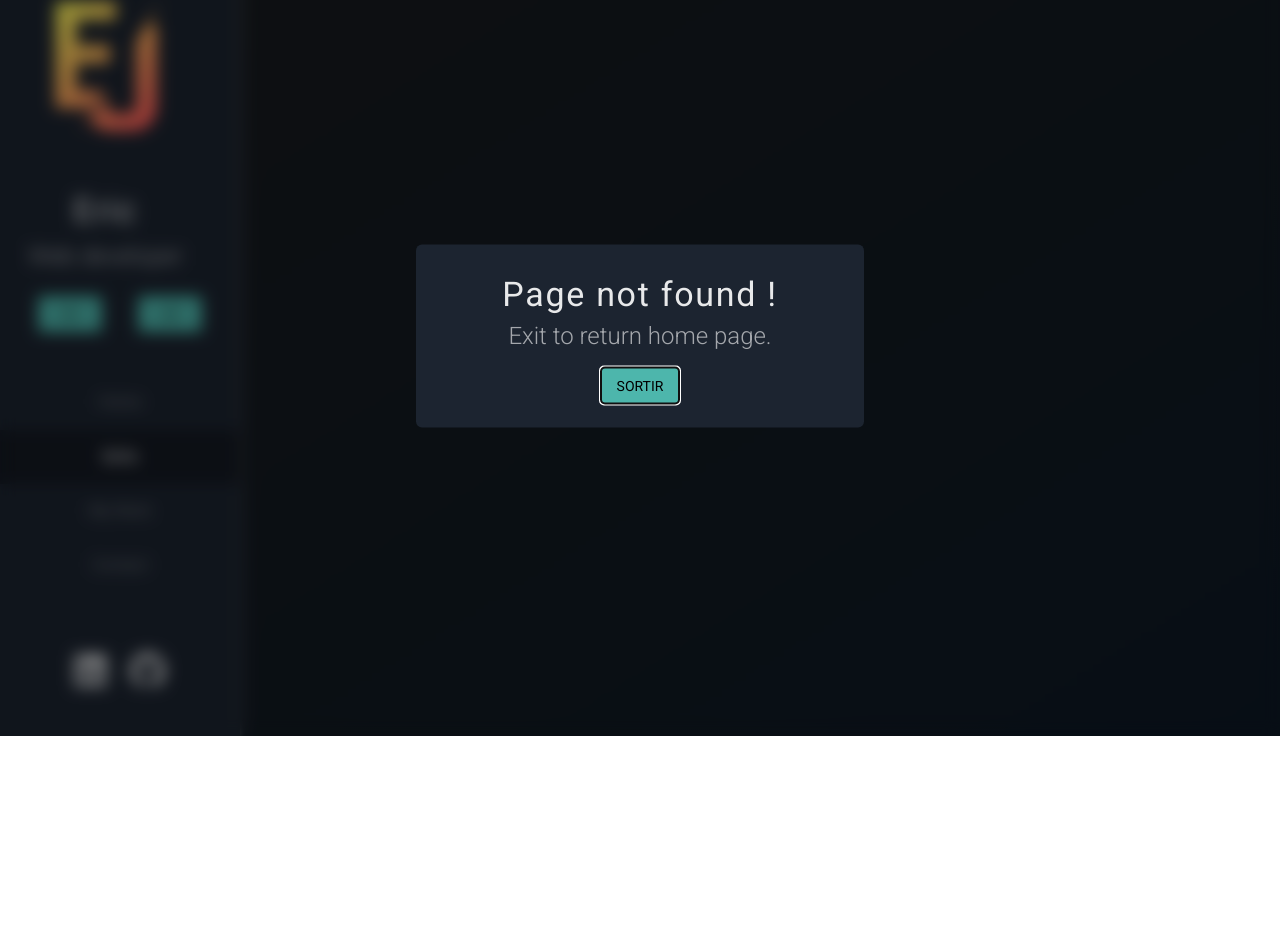
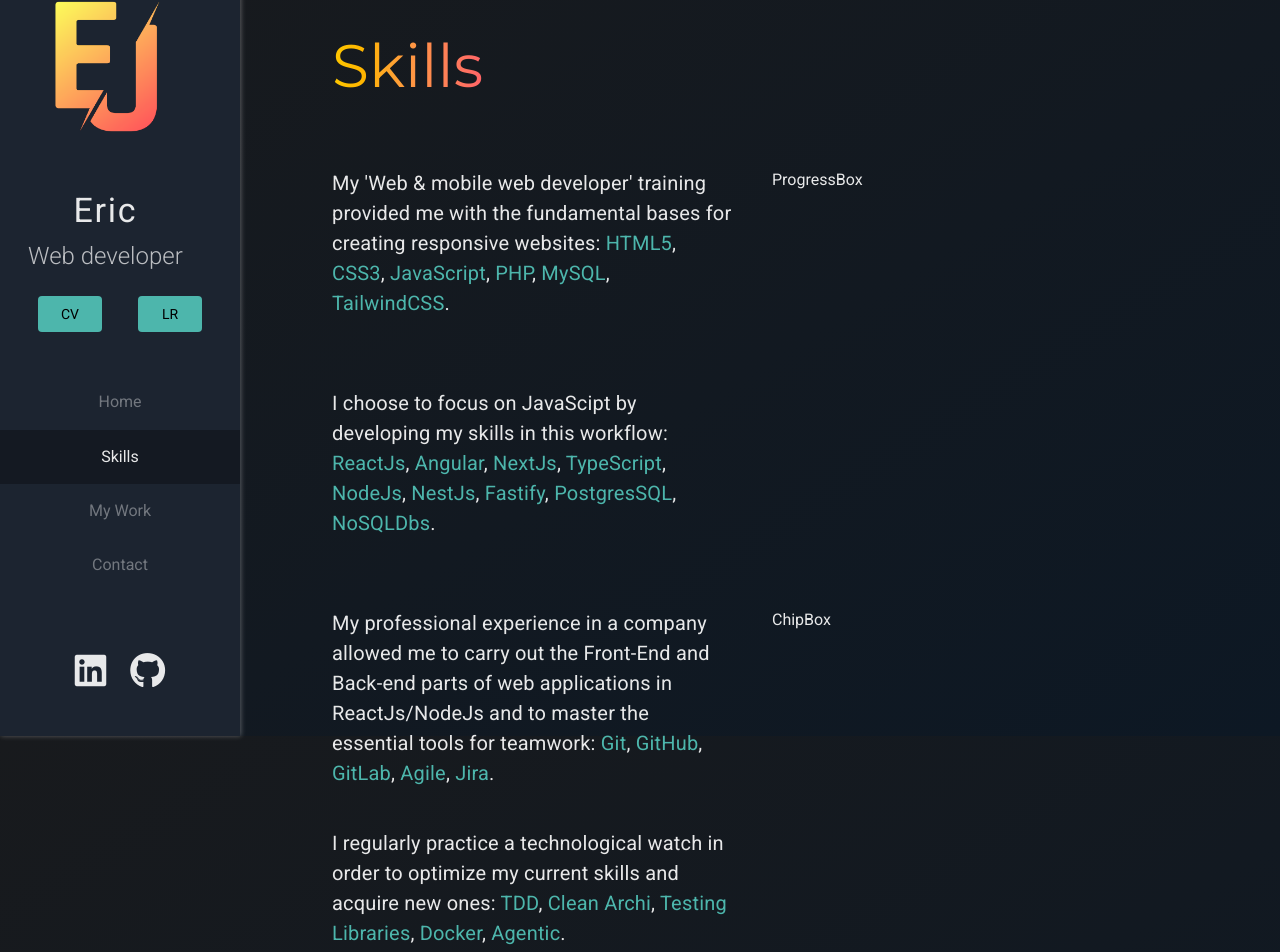
Before and after one commit to Eric-Juquel/eric-j-portfolio-v2, a React (Vite) app: page /skills in a window 1280 px wide. Before the commit this address had no page. Shown: the part 64-1016 px from the top of the page. Before the commit the page ends 800 px from the top, so only its background shows below. Built offline with nearby package versions, Linux system fonts and the light colour scheme; a web font is replaced by a local one.

Commit message:
feat: skills page layout and paragraphes

```diff
--- a/src/App.tsx
+++ b/src/App.tsx
@@ -4,6 +4,7 @@ import { APP_ROUTES } from "./modules/core/routes";
 import HomeView from "./modules/home/HomeView";
 import "@fortawesome/fontawesome-free/css/all.min.css";
 import NotFound from "./modules/core/error/NotFound";
+import SkillsView from "./modules/skills/SkillsView";
 
 export default function App() {
   return (
@@ -11,6 +12,7 @@ export default function App() {
       <Routes>
         <Route path="/" element={<Navigate to={APP_ROUTES.home.href} />} />
         <Route path={`${APP_ROUTES.home.href}/*`} element={<HomeView />} />
+        <Route path={`${APP_ROUTES.skills.href}/*`} element={<SkillsView />} />
         <Route path="/*" element={<NotFound />} />
       </Routes>
     </Layout>
--- a/src/index.css
+++ b/src/index.css
@@ -34,6 +34,11 @@
 }
 
 @layer components {
+  /* Typography */
+  .body1 {
+    @apply text-[20px] font-roboto font-normal leading-[1.5] tracking-[0.00938em];
+  }
+
   .button-regular {
     @apply cursor-pointer text-sm text-black bg-secondary hover:bg-secondary-hover px-4 py-2 min-w-16 rounded-sm uppercase transition-colors ease-in-out;
   }
--- a/src/modules/core/layout/Layout.tsx
+++ b/src/modules/core/layout/Layout.tsx
@@ -23,7 +23,7 @@ export default function Layout({
       </div>
 
       <main className="flex flex-col w-full h-full lg:ml-60 lg:max-w-[calc(100vw-16rem)] overflow-y-auto">
-        <section className="flex min-h-[100vh] p-20 pr-0">{children}</section>
+        <section className="flex min-h-[100vh] p-20">{children}</section>
       </main>
     </>
   );
--- /dev/null
+++ b/src/modules/skills/ChipBox.tsx
@@ -0,0 +1,3 @@
+export default function ChipBox() {
+  return <div>ChipBox</div>;
+}
--- /dev/null
+++ b/src/modules/skills/ProgressBox.tsx
@@ -0,0 +1,3 @@
+export default function ProgressBox() {
+  return <div>ProgressBox</div>;
+}
--- /dev/null
+++ b/src/modules/skills/SkillParagraph.tsx
@@ -0,0 +1,26 @@
+export interface SkillPragraphProps {
+  label: string;
+  list: string[];
+  className?: string;
+}
+
+export default function SkillPragraph({
+  label,
+  list,
+  className = "",
+}: SkillPragraphProps) {
+  return (
+    <div className={className}>
+      <p className="text-light body1 text-center lg:text-left">
+        {label}:{" "}
+        {list.map((skill, i) => (
+          <span key={skill}>
+            <span className="text-secondary">{skill}</span>
+            {i < list.length - 1 && ", "}
+          </span>
+        ))}
+        .
+      </p>
+    </div>
+  );
+}
--- /dev/null
+++ b/src/modules/skills/SkillsView.tsx
@@ -0,0 +1,49 @@
+import { useTranslation } from "react-i18next";
+import ChipBox from "./ChipBox";
+import ProgressBox from "./ProgressBox";
+import SkillParagraph from "./SkillParagraph";
+import { list_1, list_2, list_3, list_4 } from "./skills.const";
+
+export default function SkillsView() {
+  const { t } = useTranslation();
+  return (
+    <div id="skills" className="flex flex-col w-full px-3 py-5">
+      <div className="h-33 w-fit">
+        <h4 className="text-6xl">{t("skills")}</h4>
+      </div>
+      <div className="grid grid-cols-1 gap-6 mb-10 lg:grid-cols-2 lg:grid-rows-4 lg:gap-10 lg:mb-36">
+        <SkillParagraph
+          label={t("skills-1")}
+          list={list_1}
+          className="order-2 lg:col-start-1 lg:row-start-1 hidden min-[440px]:block"
+        />
+
+        <SkillParagraph
+          label={t("skills-2")}
+          list={list_2}
+          className="order-3 lg:order-none lg:col-start-1 lg:row-start-2"
+        />
+
+        <SkillParagraph
+          label={t("skills-3")}
+          list={list_3}
+          className="order-5 lg:order-none lg:col-start-1 lg:row-start-3"
+        />
+
+        <SkillParagraph
+          label={t("skills-4")}
+          list={list_4}
+          className="order-6 lg:order-none lg:col-start-1 lg:row-start-4"
+        />
+
+        <div className="order-1 lg:order-none lg:col-start-2 lg:row-start-1 lg:row-span-2 self-start">
+          <ProgressBox />
+        </div>
+
+        <div className="order-4 lg:order-none lg:col-start-2 lg:row-start-3 ">
+          <ChipBox />
+        </div>
+      </div>
+    </div>
+  );
+}
--- /dev/null
+++ b/src/modules/skills/skills.const.ts
@@ -0,0 +1,27 @@
+export const list_1 = [
+  "HTML5",
+  "CSS3",
+  "JavaScript",
+  "PHP",
+  "MySQL",
+  "TailwindCSS",
+];
+export const list_2 = [
+  "ReactJs",
+  "Angular",
+  "NextJs",
+  "TypeScript",
+  "NodeJs",
+  "NestJs",
+  "Fastify",
+  "PostgresSQL",
+  "NoSQLDbs",
+];
+export const list_3 = ["Git", "GitHub", "GitLab", "Agile", "Jira"];
+export const list_4 = [
+  "TDD",
+  "Clean Archi",
+  "Testing Libraries",
+  "Docker",
+  "Agentic",
+];
--- a/tsconfig.app.json
+++ b/tsconfig.app.json
@@ -6,6 +6,9 @@
     "lib": ["ES2022", "DOM", "DOM.Iterable"],
     "module": "ESNext",
     "skipLibCheck": true,
+    "paths": {
+      "@/*": ["./src/*"]
+    },
     "types": ["vitest/globals", "vitest", "node"],
 
     /* Bundler mode */
--- a/vite.config.ts
+++ b/vite.config.ts
@@ -1,3 +1,4 @@
+import path from "node:path";
 import tailwindcss from "@tailwindcss/vite";
 import react from "@vitejs/plugin-react";
 import svgr from "vite-plugin-svgr";
@@ -10,4 +11,9 @@ export default defineConfig({
     environment: "jsdom",
     setupFiles: "./src/setupTests.ts",
   },
+  resolve: {
+    alias: {
+      "@": path.resolve(__dirname, "./src"),
+    },
+  },
 });
```
Also changed, not shown: 1 other file (tests, documents, lock files or other folders).
